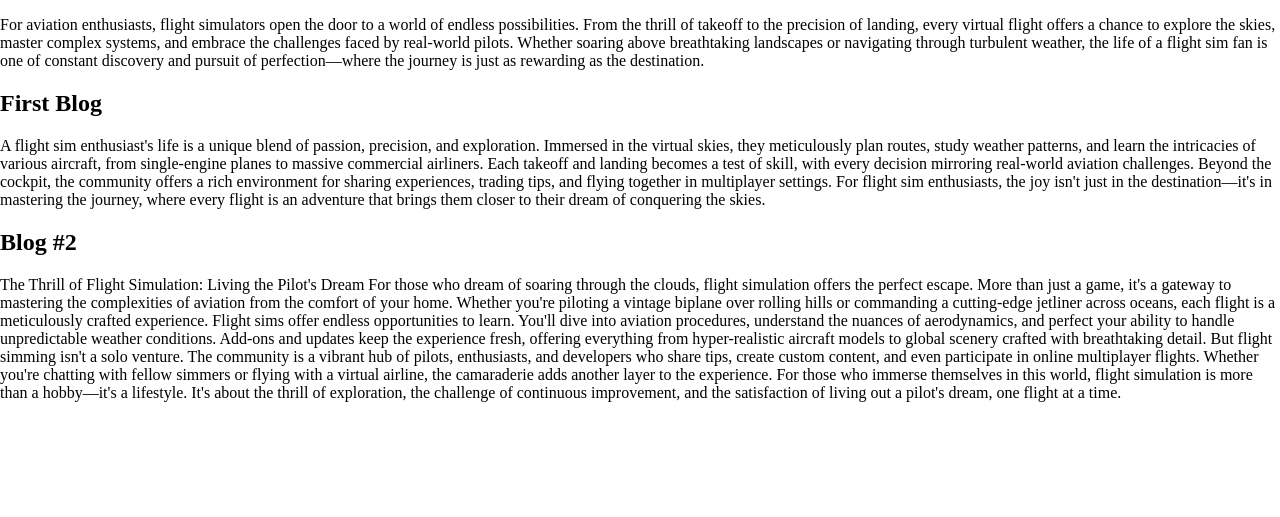
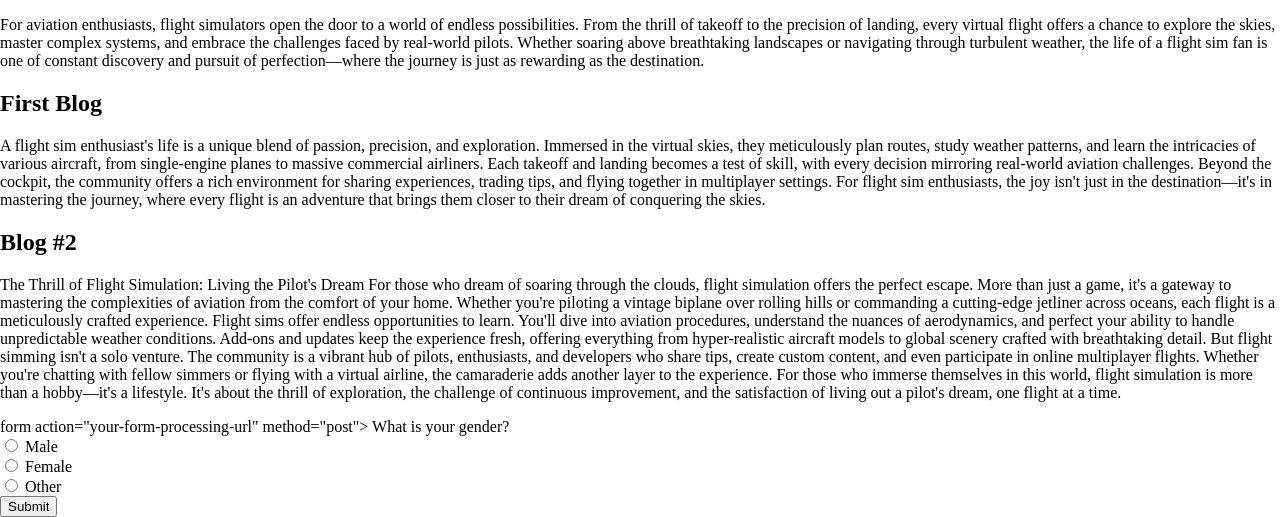
Before and after one commit to TrickyPikeAir/TrickyPikeair.github.io, a plain HTML site: page index.html in a window 1280 px wide. Shown: the part 441-958 px from the top of the page. Before the commit the page ends 859 px from the top, so only its background shows below. Drawn offline with Linux system fonts and the light colour scheme.

Commit message:
Update index.html

```diff
--- a/index.html
+++ b/index.html
@@ -84,6 +84,16 @@ Flight sims offer endless opportunities to learn. You'll dive into aviation proc
 But flight simming isn't a solo venture. The community is a vibrant hub of pilots, enthusiasts, and developers who share tips, create custom content, and even participate in online multiplayer flights. Whether you're chatting with fellow simmers or flying with a virtual airline, the camaraderie adds another layer to the experience.
 For those who immerse themselves in this world, flight simulation is more than a hobby—it's a lifestyle. It's about the thrill of exploration, the challenge of continuous improvement, and the satisfaction of living out a pilot's dream, one flight at a time.</p>
 
+form action="your-form-processing-url" method="post">
+        <label for="gender">What is your gender?</label><br>
+        <input type="radio" id="male" name="gender" value="Male">
+        <label for="male"> Male</label><br>
+        <input type="radio" id="female" name="gender" value="Female">
+        <label for="female"> Female</label><br>
+        <input type="radio" id="other" name="gender" value="Other">
+        <label for="other"> Other</label><br>
+        <button type="submit">Submit</button>
+    </form>
 
 
     </body>
```
